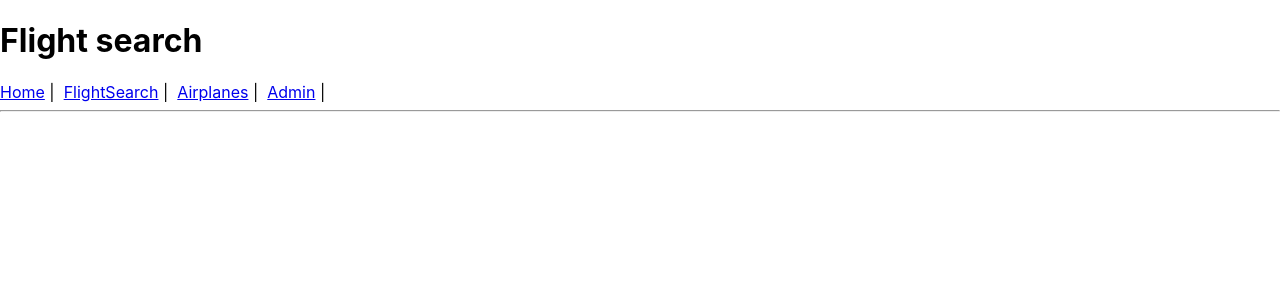
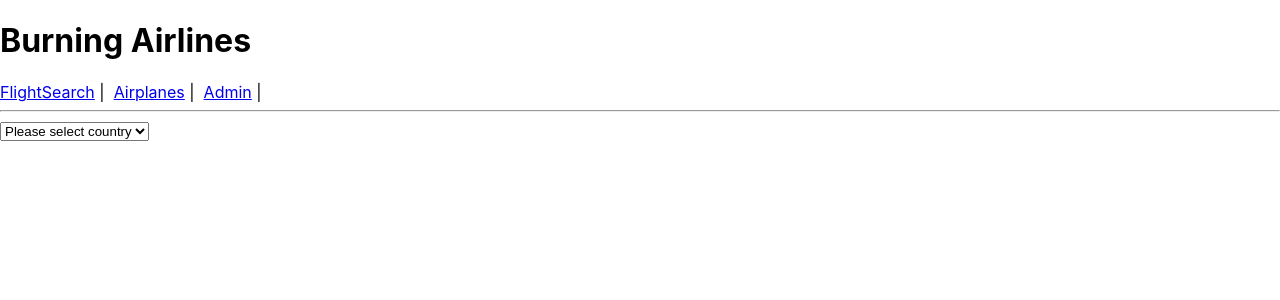
Before and after one commit to robertmtpaul/react-burning-airlines, a React (Create React App) app: page /#/FlightSearch in a window 1280 px wide. Shown: the top 300 px of the page. Built offline with nearby package versions, Linux system fonts and the light colour scheme.

Commit message:
Search page route fixed, form showing correctly.

```diff
--- a/src/App.js
+++ b/src/App.js
@@ -4,29 +4,32 @@ import axios from 'axios'
 import { Route, Link, HashRouter as Router } from 'react-router-dom';
 
 import FlightSearch from './components/FlightSearch'
+import FlightDetails from './components/FlightDetails'
+import Airplanes from './components/Airplanes'
 
-// Load title and navbar
+import './App.css'
+
 class App extends React.Component {
 
   render(){
     return(
       <div>
-        <h1>Flight search</h1>
+        <h1>Burning Airlines</h1>
 
         <Router>
           <nav>
-            <Link to='/'>Home</Link> | &nbsp;
             <Link to='/FlightSearch'>FlightSearch</Link> | &nbsp;
             <Link to='/Airplanes'>Airplanes</Link> | &nbsp;
             <Link to='/Admin'>Admin</Link> | &nbsp;
               <hr/>
           </nav>
 
-          <Route exact path='/' component={FlightSearch}/>
+          <Route exact path='/FlightSearch' component={FlightSearch}/>
+          <Route exact path='/flight/params:id' component={FlightDetails}/>
         </Router>
       </div>
 
-    ); //render
+    ); //return
   }//render
 }//class App
 
--- /dev/null
+++ b/src/components/FlightDetails.js
@@ -0,0 +1,20 @@
+import React from 'react';
+import axios from 'axios';
+
+class FlightDetails extends React.Component {
+
+
+    render(){
+        return(
+            <div>
+            <table>
+                <tr>Date</tr>
+                <tr>Flight number</tr>
+                <tr>From '{">"}' To </tr>
+            </table>
+        </div>
+        )
+    }
+
+}
+export default FlightDetails
--- a/src/components/FlightSearch.js
+++ b/src/components/FlightSearch.js
@@ -3,13 +3,21 @@ import axios from 'axios';
 
 class FlightSearch extends React.Component {
 
+    state  = {
+        countries: [{ name: 'Australia', code: 'AU'}, { name: 'United Kingdom', code: 'UK'}, { name: 'New Zealand', code: 'NZ' }]
+    }
 
     render(){
         return(
             <div>
-                <table>
-                    <tr>FLIGHT Date</tr>
-                </table>
+                <form>
+                    <select>
+                        <option disabled selected>Please select country</option>
+                        {
+                            this.state.countries.map(country=> <option value={country.code}>{country.name}</option>)
+                        }
+                    </select>
+                </form>
             </div>
         )
     }
```
